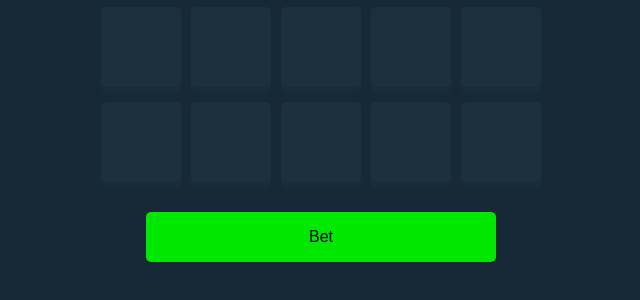
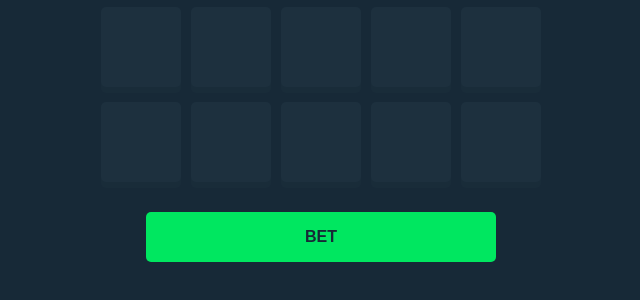
Before and after one commit to bevieboo/bevinsun-easygo-mines-test, a React (Create React App) app: page / in a window 1280 px wide. Shown: the part 378-678 px from the top of the page, without its empty margins (319-959 px from the left). Built offline with nearby package versions, Linux system fonts and the light colour scheme.

Commit message:
refactor styled components

```diff
--- a/src/components/Button.tsx
+++ b/src/components/Button.tsx
@@ -12,28 +12,22 @@ const StyledButton = styled.button<{ isDisabled: boolean; isLoading: boolean }>`
   display: flex;
   justify-content: center;
   align-items: center;
+  font-family: inherit;
+  font-size: 1rem;
+  font-weight: bold;
   border: 0;
-  background-color: #00e700;
+  border-radius: 5px;
+  background-color: #00e760;
+  color: #172937;
   padding: 10px 15px;
   cursor: pointer;
   width: 100%;
   max-width: 350px;
   min-height: 50px;
-  border-radius: 5px;
-  font-size: 1rem;
-
-  ${({ isDisabled }) =>
-    isDisabled &&
-    `
-    opacity: 0.3;
-    pointer-events: none;
-  `}
-
-  ${({ isLoading }) =>
-    isLoading &&
-    `
-    pointer-events: none;
-  `}
+  text-transform: uppercase;
+  pointer-events: ${({ isDisabled, isLoading }) =>
+    isDisabled || isLoading ? 'none' : 'auto'};
+  opacity: ${({ isDisabled }) => (isDisabled ? '0.3' : '1')};
 `;
 
 export const Button = ({ onClick, text, isDisabled, isLoading }: Props) => {
--- a/src/components/Tile.tsx
+++ b/src/components/Tile.tsx
@@ -25,19 +25,9 @@ const StyledTile = styled.button<{
   position: relative;
   box-shadow: 0px 6px #203542;
   transition: ease-out 0.2s;
-
-  ${({ isRevealed }) =>
-    isRevealed &&
-    `
-    pointer-events: none;
-  `}
-
-  ${({ isDisabled }) =>
-    isDisabled &&
-    `
-    pointer-events: none;
-    opacity: 0.25;
-  `}
+  pointer-events: ${({ isDisabled, isRevealed }) =>
+    isDisabled || isRevealed ? 'none' : 'auto'};
+  opacity: ${({ isDisabled }) => (isDisabled ? '0.25' : '1')};
 
   :hover {
     background-color: #557086;
```
